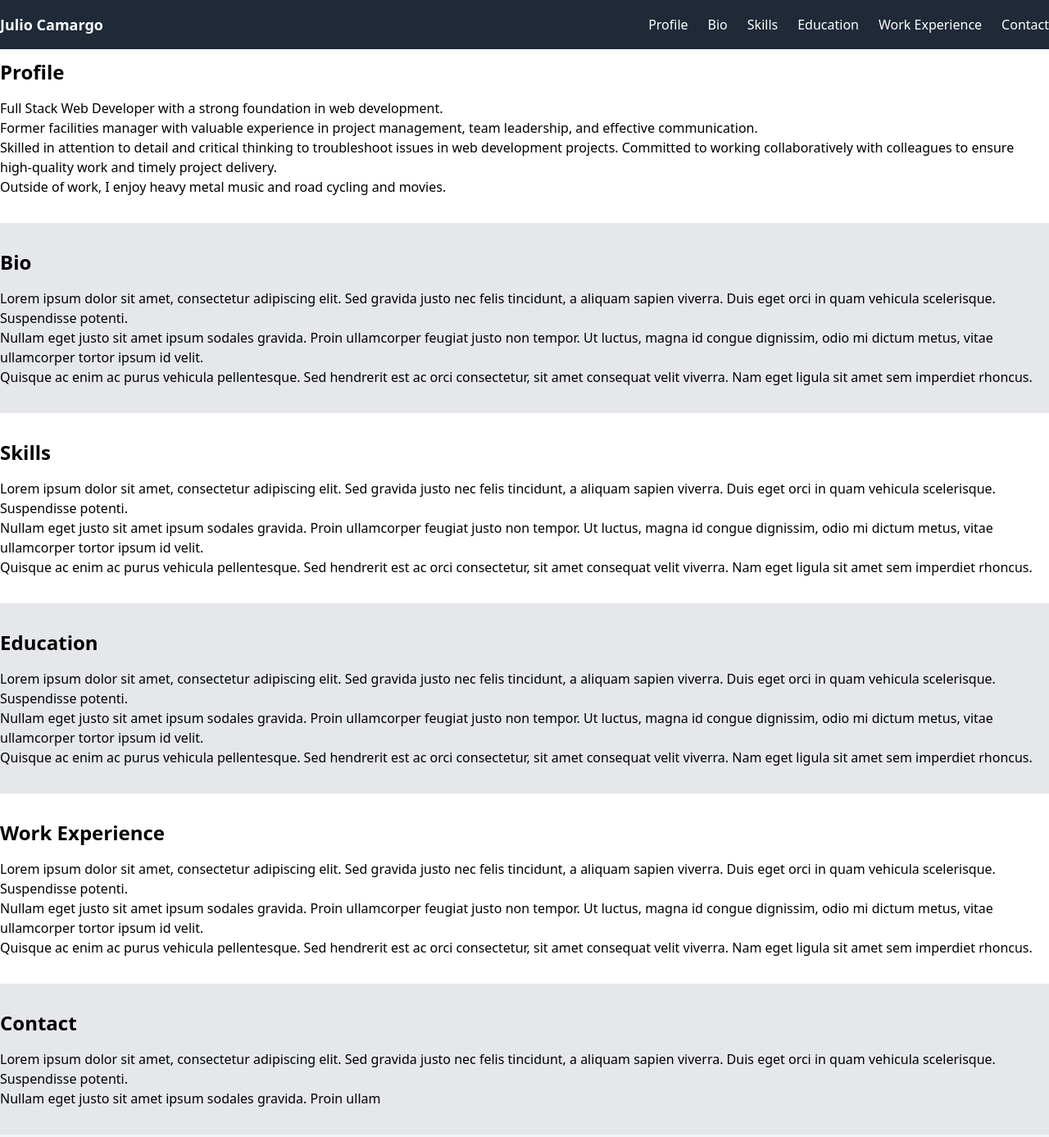
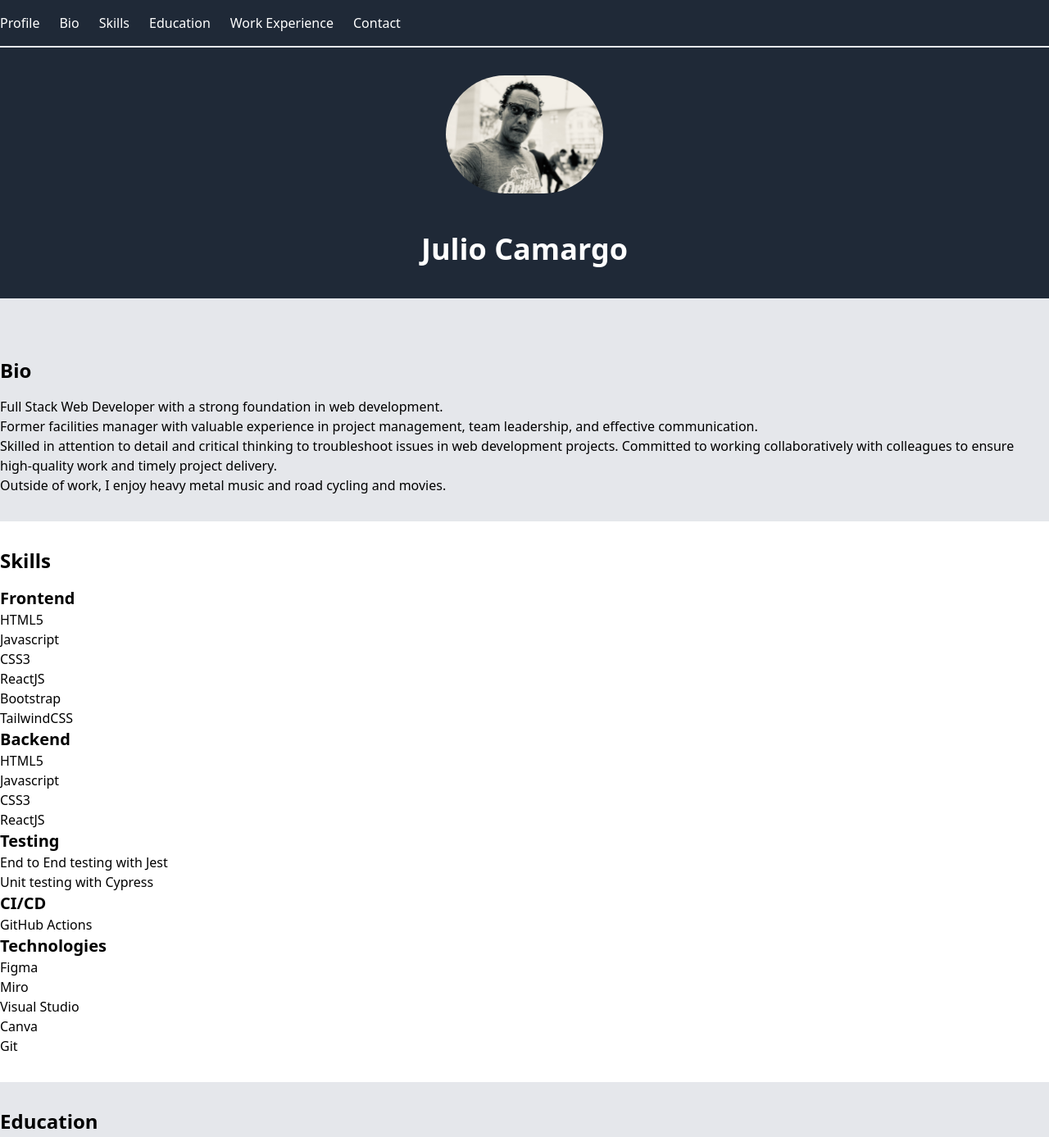
Before and after one commit to jcamargoUK/practice-CV, a website: page src/index.html in a window 1280 px wide. Shown: the top 1387 px of the page at 82% size. Drawn offline with nearby package versions, Linux system fonts and the light colour scheme.

Commit message:
hero section complete

```diff
--- a/src/index.html
+++ b/src/index.html
@@ -3,16 +3,13 @@
 <head>
   <meta charset="UTF-8">
   <meta name="viewport" content="width=device-width, initial-scale=1.0">
-  <title>Your Website</title>
+  <title>Julio Camargo</title>
+  <link href="../styles/tailwind.css" rel="stylesheet">
   <link href="https://cdn.jsdelivr.net/npm/tailwindcss@2.2.19/dist/tailwind.min.css" rel="stylesheet">
 </head>
-<body class="bg-gray-100">
-  <!-- Navbar -->
-  <nav class="bg-gray-800 py-4 fixed top-0 w-full z-10">
-    <div class="container mx-auto flex justify-between items-center">
-      <!-- Logo -->
-      <a href="#" class="text-white text-lg font-bold">Julio Camargo</a>
-      <!-- Menu -->
+<body class="bg-gray-900 w-fit flex flex-col">
+  <!-- NavBar  -->
+  <nav class="bg-gray-800 py-4 fixed top-0 w-full hidden md:flex z-10 border-b-2">
       <ul class="flex space-x-6 text-white">
         <li><a href="#profile">Profile</a></li>
         <li><a href="#bio">Bio</a></li>
@@ -21,13 +18,16 @@
         <li><a href="#work-experience">Work Experience</a></li>
         <li><a href="#contact">Contact</a></li>
       </ul>
-    </div>
   </nav>
+  <section id="profile" class="bg-gray-800 text-white py-10 flex flex-col items-center mt-1 w-full">
+    <img src="../assets/julio.jpg" alt="Julio Camargo" class=" rounded-full h-auto w-48 my-12">
+    <a href="#" class="text-white text-4xl font-bold">Julio Camargo</a>
+  </section>
 
-  <!-- Profile Section -->
-  <section id="profile" class="bg-white py-8 mt-10">
+  <!-- Bio Section -->
+  <section id="bio" class="bg-gray-200 py-8">
     <div class="container mx-auto">
-      <h2 class="text-2xl font-bold mb-4">Profile</h2>
+      <h2 class="text-2xl font-bold mb-4 mt-10">Bio</h2>
       <p>Full Stack Web Developer with a strong foundation in web development.</p>
       <p>Former facilities manager with valuable experience in project management, team leadership, and effective communication.</p>
       <p>Skilled in attention to detail and critical thinking to troubleshoot issues in web development projects. Committed to working collaboratively with colleagues to ensure high-quality work and timely project delivery.</p>
@@ -35,23 +35,45 @@
     </div>
   </section>
 
-  <!-- Bio Section -->
-  <section id="bio" class="bg-gray-200 py-8">
-    <div class="container mx-auto">
-      <h2 class="text-2xl font-bold mb-4">Bio</h2>
-      <p>Lorem ipsum dolor sit amet, consectetur adipiscing elit. Sed gravida justo nec felis tincidunt, a aliquam sapien viverra. Duis eget orci in quam vehicula scelerisque. Suspendisse potenti.</p>
-      <p>Nullam eget justo sit amet ipsum sodales gravida. Proin ullamcorper feugiat justo non tempor. Ut luctus, magna id congue dignissim, odio mi dictum metus, vitae ullamcorper tortor ipsum id velit.</p>
-      <p>Quisque ac enim ac purus vehicula pellentesque. Sed hendrerit est ac orci consectetur, sit amet consequat velit viverra. Nam eget ligula sit amet sem imperdiet rhoncus.</p>
-    </div>
-  </section>
-
   <!-- Skills Section -->
   <section id="skills" class="bg-white py-8">
     <div class="container mx-auto">
       <h2 class="text-2xl font-bold mb-4">Skills</h2>
-      <p>Lorem ipsum dolor sit amet, consectetur adipiscing elit. Sed gravida justo nec felis tincidunt, a aliquam sapien viverra. Duis eget orci in quam vehicula scelerisque. Suspendisse potenti.</p>
-      <p>Nullam eget justo sit amet ipsum sodales gravida. Proin ullamcorper feugiat justo non tempor. Ut luctus, magna id congue dignissim, odio mi dictum metus, vitae ullamcorper tortor ipsum id velit.</p>
-      <p>Quisque ac enim ac purus vehicula pellentesque. Sed hendrerit est ac orci consectetur, sit amet consequat velit viverra. Nam eget ligula sit amet sem imperdiet rhoncus.</p>
+      <ol class="flex flex-col justify-between">
+        <li>
+          <p class="text-xl font-bold">Frontend</p>
+          <p>HTML5</p>
+          <p>Javascript</p>
+          <p>CSS3</p>
+          <p>ReactJS</p>
+          <p>Bootstrap</p>
+          <p>TailwindCSS</p>
+        </li>
+        <li>
+          <p class="text-xl font-bold">Backend</p>
+          <p>HTML5</p>
+          <p>Javascript</p>
+          <p>CSS3</p>
+          <p>ReactJS</p>
+        </li>
+        <li>
+          <p class="text-xl font-bold">Testing</p>
+          <p>End to End testing with Jest</p>
+          <p>Unit testing with Cypress</p>
+        </li>
+        <li>
+          <p class="text-xl font-bold">CI/CD</p>
+          <p>GitHub Actions</p>
+        </li>
+        <li>
+          <p class="text-xl font-bold">Technologies</p>
+          <p>Figma</p>
+          <p>Miro</p>
+          <p>Visual Studio</p>
+          <p>Canva</p>
+          <p>Git</p>
+        </li>
+      </ol>
     </div>
   </section>
 
@@ -83,3 +105,4 @@
       <p>Nullam eget justo sit amet ipsum sodales gravida. Proin ullam</p>
     </div>
   </section>
+</body>
--- a/styles/tailwind.css
+++ b/styles/tailwind.css
@@ -8,3 +8,9 @@
 
   }
 }
+
+@layer components {
+  .component_h1{
+    @apply text-2xl font-bold;
+  }
+}
```
Also changed, not shown: assets/julio.jpg (added), styles/output.css.
